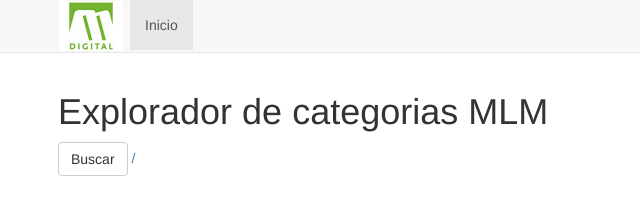
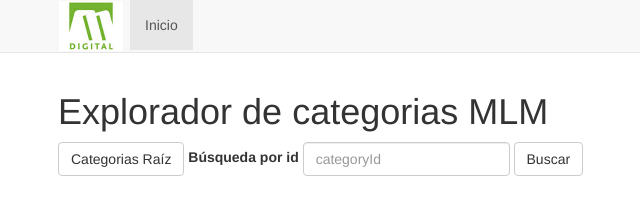
Before and after one commit to dpaz-developer/buscador_categorias_mlm, a website: page index.html in a window 1280 px wide. Shown: the top 214 px of the page, without its empty margins (12-652 px from the left). Drawn offline with Linux system fonts and the light colour scheme.

Commit message:
Se agregá busqueda de categoria por id y el favicon

```diff
--- a/index.html
+++ b/index.html
@@ -5,6 +5,7 @@
 <head>
     <meta charset="utf-8"/>
     <title>Categorias mercadolibre</title>
+    <link rel="icon" type="image/vnd.microsoft.icon" href="/assets/favicon.ico" />
         <!-- Bootstrap core CSS -->
     <link href="/css/bootstrap.min.css" rel="stylesheet">
 
@@ -43,9 +44,21 @@
       <h1>Explorador de categorias MLM</h1>
 
       <div>
-        <a class="btn btn-default" ng-click="searchCategories()" href="#" role="button">Buscar</a>
-        <a href="" ng-click="searchCategories()">/</a>
+        <div>
+        <form class="form-inline">
+          <div class="form-group">
+            <button type="submit" ng-click="searchCategories()" class="btn btn-default">Categorias Raíz</button>
+          </div>
+          <div class="form-group">
+            <label for="exampleInputEmail2">Búsqueda por id</label>
+            <input type="text" ng-model="inputCatId" class="form-control"  placeholder="categoryId">
+          </div>
+          <button type="submit"  ng-click="searchCategory(inputCatId);" class="btn btn-default">Buscar</button>
+        </form>
+        </div>
+
         <div ng-show="isSearching">
+            <a href="" ng-click="searchCategories()">/</a>
             <span ng-repeat="categoryPathRoot in categoriesPathRoot">
                 ->{{categoryPathRoot.id}}-<a href="#" ng-click="searchCategory(categoryPathRoot.id);">{{categoryPathRoot.name}}</a>
             </span>
```
Also changed, not shown: public/assets/favicon.ico.
